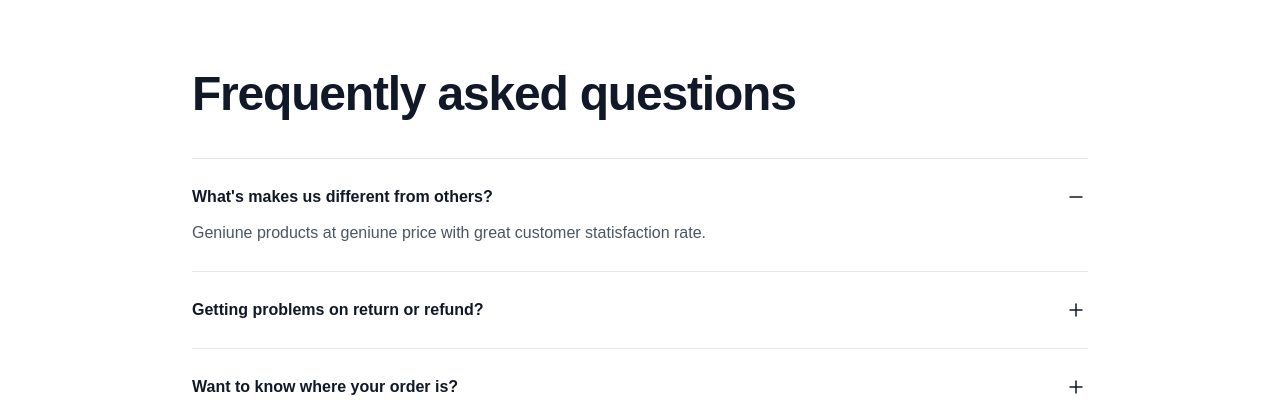
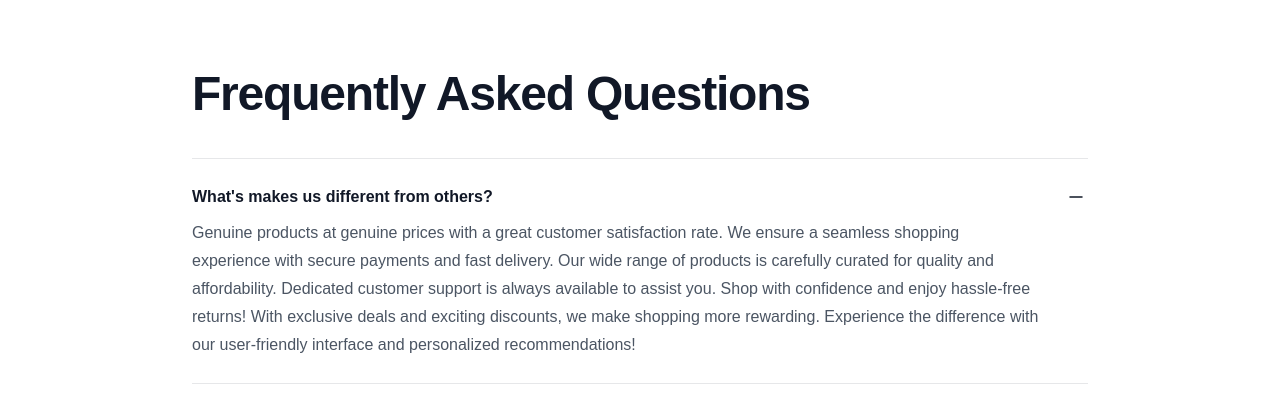
Before and after one commit to gdsKaran/ShopEase.co, a Next.js app: page / in a window 1280 px wide. Both pictures are taken after a click on the button "What's makes us different from others?". Shown: the part 1158-1567 px from the top of the page. Built offline with nearby package versions, Linux system fonts and the light colour scheme.

Commit message:
made faqs opening smoother

```diff
--- a/components/aboutPage.js
+++ b/components/aboutPage.js
@@ -1,32 +1,42 @@
 "use client";
 
+import Image from "next/image";
+import FAQComponent from "./faqs";
 import {
   Disclosure,
   DisclosureButton,
   DisclosurePanel,
+  Transition,
 } from "@headlessui/react";
-import { MinusSmallIcon, PlusSmallIcon } from "@heroicons/react/24/outline";
-import Image from "next/image";
+import { PlusSmallIcon, MinusSmallIcon } from "@heroicons/react/24/outline";
+import { useState } from "react";
 
 const faqs = [
   {
     question: "What's makes us different from others?",
-    answer:
-      "Geniune products at geniune price with great customer statisfaction rate.",
+    answer: `Genuine products at genuine prices with a great customer satisfaction rate.
+    We ensure a seamless shopping experience with secure payments and fast delivery.
+    Our wide range of products is carefully curated for quality and affordability.
+    Dedicated customer support is always available to assist you.
+    Shop with confidence and enjoy hassle-free returns!
+    With exclusive deals and exciting discounts,
+    we make shopping more rewarding.
+    Experience the difference with our user-friendly interface and personalized recommendations!`,
   },
   {
     question: "Getting problems on return or refund?",
     answer:
-      "Worry not, our team will resolve the problem as fast as can. And will reach you as quickly.",
+      "Worry not, our team will resolve the problem as fast as can and will reach you as quickly. If your concern is regarding a return or refund, rest assured that we will review your request promptly. Our team ensures a smooth process, keeping you updated at every step. Please provide the necessary details so we can assist you efficiently",
   },
   {
     question: "Want to know where your order is?",
-    answer: "Enter the order number to get the order track details.",
+    answer:
+      "To track your order, simply enter the order number below to get real-time updates on its status and location. We’ll keep you informed every step of the way. You will receive notifications whenever there is an update on your delivery, ensuring you never miss any important details. If you have any questions along the way, our support team is just a click away to assist you further.",
   },
   {
     question: "Card payment?",
     answer:
-      "We accept cards with Mastercard, Visa or Rupay symbol. EMI option is also available with the selected cards.",
+      "We accept cards with Mastercard, Visa, or Rupay symbols. EMI options are also available for selected cards, making your payments more flexible. Feel free to choose the payment method that best suits your convenience.",
   },
   {
     question: "Pay on delivery?",
@@ -74,6 +84,8 @@ const footerNavigation = {
 };
 
 export default function AboutPage() {
+  const [openIndex, setOpenIndex] = useState(null);
+
   return (
     <div className="bg-white">
       <main>
@@ -131,7 +143,7 @@ export default function AboutPage() {
                 src="https://1000logos.net/wp-content/uploads/2017/05/Zara-Symbol.jpg"
                 width={158}
                 height={48}
-                className="col-span-2 max-h-12 w-full object-contain lg:col-span-1"
+                className=" col-span-2 max-h-12 w-full object-contain lg:col-span-1"
               />
               <Image
                 alt="H&M"
@@ -181,13 +193,23 @@ export default function AboutPage() {
         <div className="mx-auto mt-32 max-w-7xl px-6 sm:mt-56 lg:px-8">
           <div className="mx-auto max-w-4xl divide-y divide-gray-900/10">
             <h2 className="text-4xl font-semibold tracking-tight text-gray-900 sm:text-5xl">
-              Frequently asked questions
+              Frequently Asked Questions
             </h2>
             <dl className="mt-10 space-y-6 divide-y divide-gray-900/10">
-              {faqs.map((faq) => (
-                <Disclosure key={faq.question} as="div" className="pt-6">
+              {faqs.map((faq, index) => (
+                <Disclosure
+                  key={faq.question}
+                  as="div"
+                  className="pt-6 "
+                  open={openIndex === index ? true : false}
+                >
                   <dt>
-                    <DisclosureButton className="group flex w-full items-start justify-between text-left text-gray-900">
+                    <DisclosureButton
+                      className="group flex w-full items-start justify-between text-left text-gray-900"
+                      onClick={() =>
+                        setOpenIndex(openIndex === index ? null : index)
+                      }
+                    >
                       <span className="text-base/7 font-semibold">
                         {faq.question}
                       </span>
@@ -203,9 +225,18 @@ export default function AboutPage() {
                       </span>
                     </DisclosureButton>
                   </dt>
-                  <DisclosurePanel as="dd" className="mt-2 pr-12">
-                    <p className="text-base/7 text-gray-600">{faq.answer}</p>
-                  </DisclosurePanel>
+                  <Transition
+                    enter="transition-[max-height] duration-700 ease-out"
+                    enterFrom="max-h-0 overflow-hidden"
+                    enterTo="max-h-40 overflow-hidden"
+                    leave="transition-[max-height] duration-300 ease-in"
+                    leaveFrom="max-h-40 overflow-hidden"
+                    leaveTo="max-h-0 overflow-hidden"
+                  >
+                    <DisclosurePanel as="dd" className="mt-2 pr-12">
+                      <p className="text-base/7 text-gray-600">{faq.answer}</p>
+                    </DisclosurePanel>
+                  </Transition>
                 </Disclosure>
               ))}
             </dl>
```
